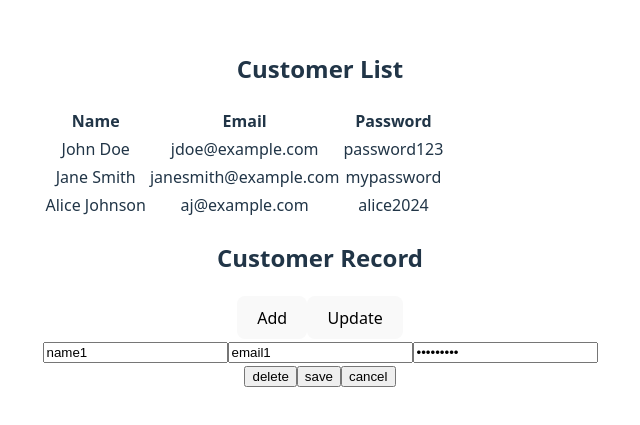
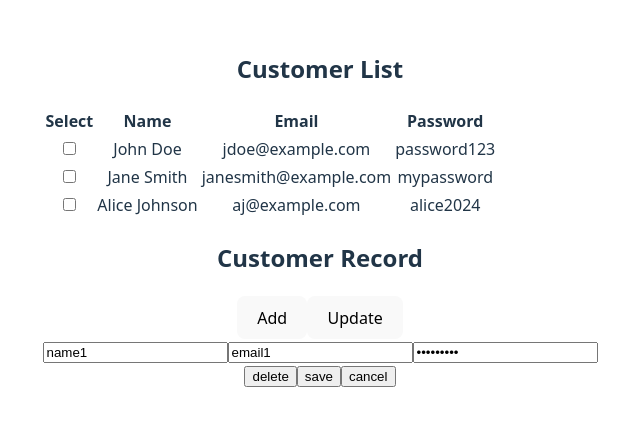
Before and after one commit to n-hccm/react-project, a React (Vite) app in the folder react/: page / in a window 1280 px wide. Shown: the part 191-616 px from the top of the page, without its empty margins (320-960 px from the left). Built offline with nearby package versions, Linux system fonts and the light colour scheme.

Commit message:
implemented single line selection and bolding.

```diff
--- a/react/src/component/CustomerList.tsx
+++ b/react/src/component/CustomerList.tsx
@@ -1,32 +1,43 @@
-
+//import section.
 import React from "react";
 
 
-//create a basic example list of customer records.
-//Style: name, email, password
+//create a basic example list of customer records. for testing.
+const staticData = [
+    { uid: 1, name: "John Doe", email: "jdoe@example.com", password: "password123" },
+    { uid: 2, name: "Jane Smith", email: "janesmith@example.com", password: "mypassword" },
+    { uid: 3, name: "Alice Johnson", email: "aj@example.com", password: "alice2024" }
+];
 
-const staticData = [
-    {name: "John Doe", email: "jdoe@example.com", password: "password123"},
-    {name: "Jane Smith", email: "janesmith@example.com",password: "mypassword"},
-    {name: "Alice Johnson", email: "aj@example.com", password: "alice2024"}
-]
+const CustomerList: React.FC = () => {
+    const [selectedCustomer, setSelectedCustomer] = React.useState<number | null>(null);
 
-//This component will display the list of customers in a table format.
-const CustomerList: React.FC = () => {
+    const handleSelectCustomer = (uid: number) => {
+        setSelectedCustomer(prev => (prev === uid ? null : uid));
+    };
+
     return (
         <div>
             <h2>Customer List</h2>
             <table>
                 <thead>
                 <tr>
+                    <th>Select</th>
                     <th>Name</th>
                     <th>Email</th>
                     <th>Password</th>
                 </tr>
                 </thead>
                 <tbody>
-                    {staticData.map((customer, index) => (
-                        <tr key={index}>
+                {staticData.map((customer) => (
+                    <tr key={customer.uid} style={{ fontWeight: selectedCustomer === customer.uid ? "bold" : "normal" }}>
+                        <td>
+                            <input
+                                type="checkbox"
+                                checked={selectedCustomer === customer.uid}
+                                onChange={() => handleSelectCustomer(customer.uid)}
+                            />
+                        </td>
                         <td>{customer.name}</td>
                         <td>{customer.email}</td>
                         <td>{customer.password}</td>
```
Lines whose indentation alone changed are shown as unchanged.
